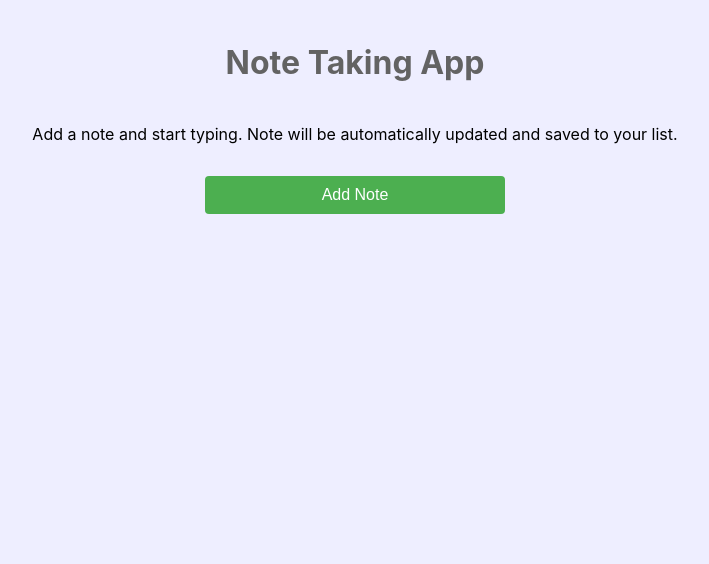
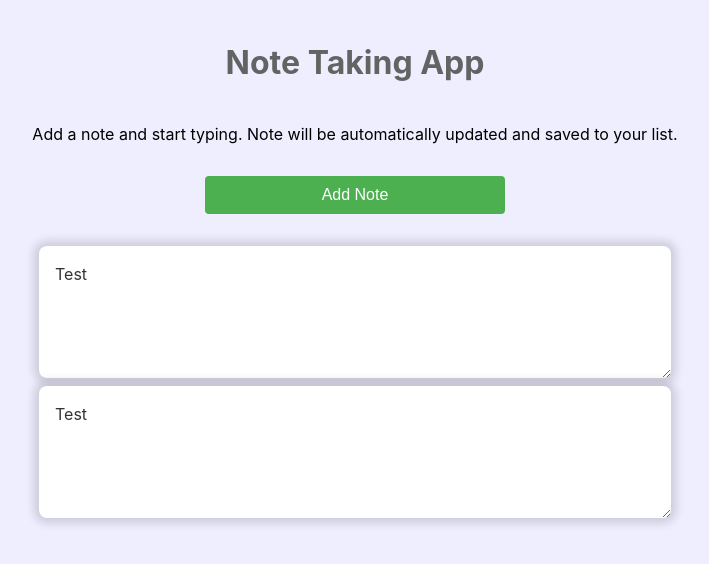
Before and after one commit to p-karwowski-dev/note-taking-app, a React (Create React App) app: page / in a window 1280 px wide. Shown: the top 564 px of the page, without its empty margins (285-994 px from the left). Built offline with nearby package versions, Linux system fonts and the light colour scheme; the HTML template or start-up script is replaced by a standard one.

Commit message:
PK-003: added TextNode

```diff
--- /dev/null
+++ b/src/components/textNote/TextNote.tsx
@@ -0,0 +1,48 @@
+import { useEffect, useRef } from 'react'
+import './textNote.css'
+import { sanitizeText } from './utils'
+
+interface componentProps {
+  text: string
+  onStopTyping: (text: string) => void
+}
+
+export function TextNote({ text, onStopTyping }: componentProps) {
+  const noteRef = useRef<HTMLDivElement>(null)
+  const timeoutRef = useRef<NodeJS.Timeout | null>(null)
+
+  const clearTimeOutRef = () => {
+    if (timeoutRef.current) {
+      clearTimeout(timeoutRef.current)
+    }
+  }
+
+  const setTimeoutRef = () => {
+    timeoutRef.current = setTimeout(() => {
+      userStoppedTyping()
+    }, 400)
+  }
+
+  const userStoppedTyping = () => {
+    if (!noteRef.current) return
+    const text = sanitizeText(noteRef.current.innerText)
+    onStopTyping(text)
+  }
+
+  useEffect(() => {
+    return clearTimeOutRef
+  }, [])
+
+  return (
+    <div
+      ref={noteRef}
+      className="Text-note"
+      contentEditable
+      onInput={() => {
+        clearTimeOutRef()
+        setTimeoutRef()
+      }}
+      dangerouslySetInnerHTML={{ __html: text }}
+    ></div>
+  )
+}
--- /dev/null
+++ b/src/components/textNote/textNote.css
@@ -0,0 +1,15 @@
+.Text-note {
+  background-color: #fff;
+  border-radius: 8px;
+  box-shadow: 0 0 10px 5px rgba(0, 0, 0, 0.15);
+  padding: 16px;
+  font-size: 16px;
+  line-height: 1.5;
+  color: #333;
+  overflow-y: auto;
+  height: 100px;
+  max-height: 300px;
+  width: 600px;
+  resize: vertical;
+  text-align: left;
+}
--- a/src/noteList/NoteList.tsx
+++ b/src/noteList/NoteList.tsx
@@ -1,9 +1,15 @@
 import './noteList.css'
+import { TextNote } from '../components/textNote/TextNote'
 
 export function NoteList() {
   const onStopTyping = (text: string) => {
     console.log(text)
   }
 
-  return <main className="Note-list"></main>
+  return (
+    <main className="Note-list">
+      <TextNote text="Test" onStopTyping={onStopTyping} />
+      <TextNote text="Test" onStopTyping={onStopTyping} />
+    </main>
+  )
 }
```
Also changed, not shown: 1 other file (tests, documents, lock files or other folders).
